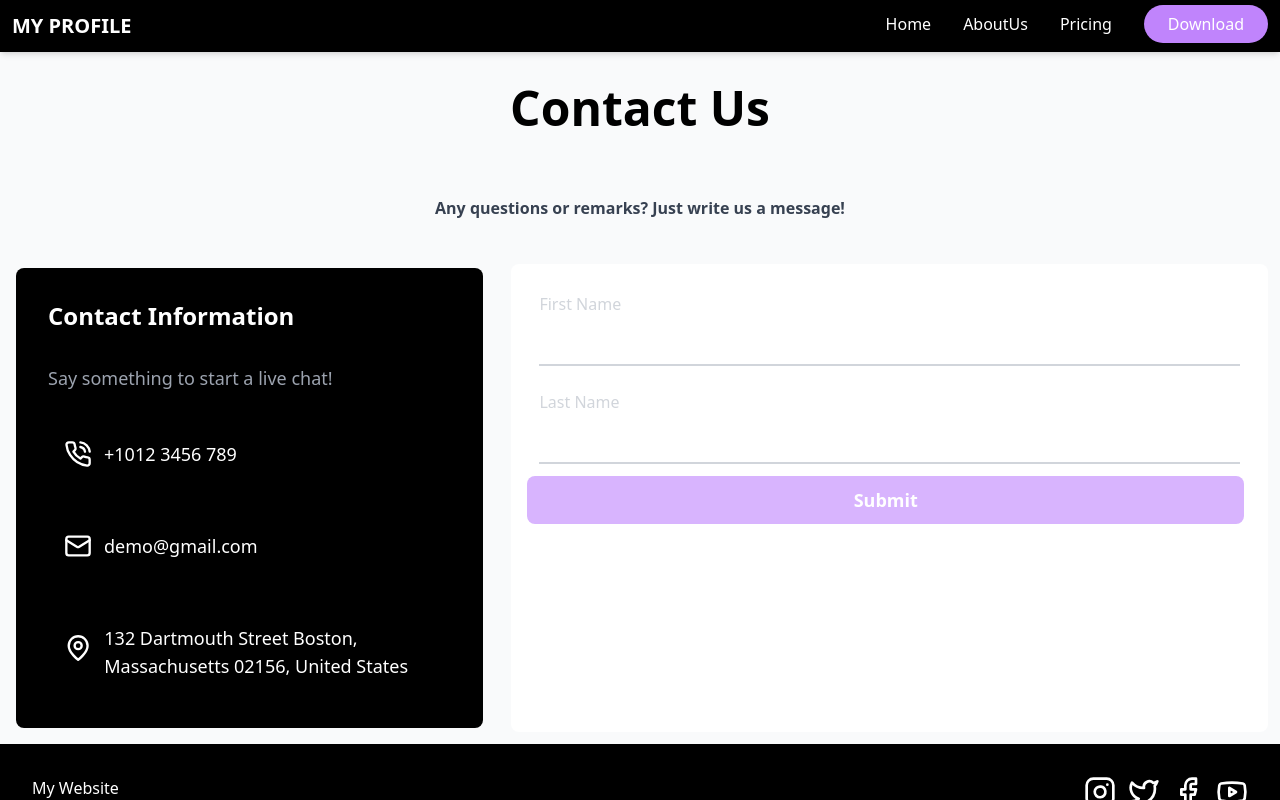
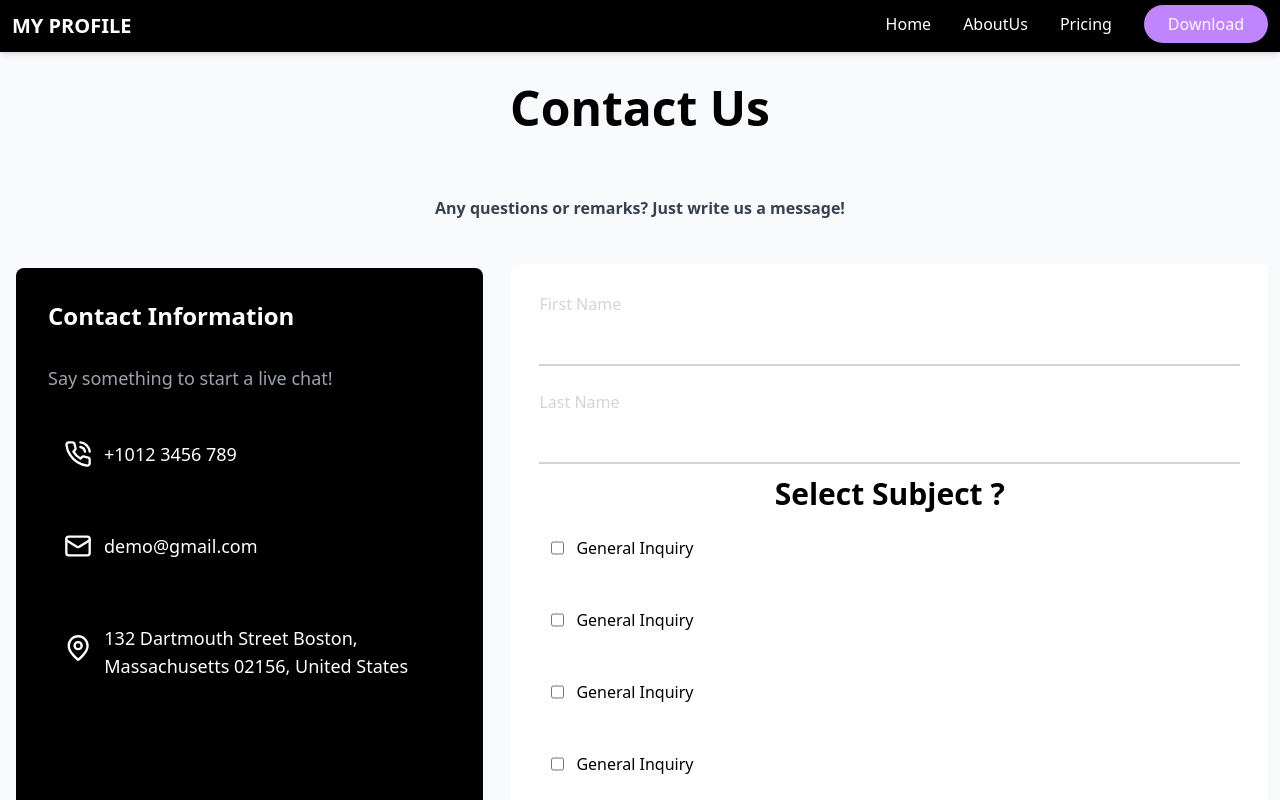
Before and after one commit to zeiq-co/anoop-project, a Next.js app: page /contact in a window 1280 px wide. Shown: the top 800 px of the page. Built offline with nearby package versions, Linux system fonts and the light colour scheme.

Commit message:
made check box into component

```diff
--- /dev/null
+++ b/src/components/Checkbox.js
@@ -0,0 +1,11 @@
+export default function Checkbox (){
+    return(
+    <div>
+        <div className='flex flex-row m-3'>
+          <div className='flex flex-row  m-3'>
+            <input type="checkbox"className='flex p-2' />
+            <p className='px-3 font-light'>General Inquiry</p>
+            </div>
+        </div>
+      </div>)
+}
--- a/src/pages/contact.jsx
+++ b/src/pages/contact.jsx
@@ -1,6 +1,7 @@
 import { PhoneCall, Mail, MapPin } from 'lucide-react';
 import Nav from '../components/Nav';
 import { Instagram, Twitter, Facebook, Youtube} from 'lucide-react';
+import Checkbox from '@/components/Checkbox';
 
 export default function Home() {
   return (
@@ -51,6 +52,13 @@ export default function Home() {
          <p className='p-3  text-gray-300'>Last Name</p>
          <input type="text" className=' m-3 bg-white border-gray-300 border-spacing-3 border-b-2' ></input>
           {/* Questions */}
+          {/* Check Boxes */}
+          <h1 className='text-center text-3xl font-semibold '>Select Subject ?</h1>
+          <Checkbox/>
+          <Checkbox/>
+          <Checkbox/>
+          <Checkbox/>
+          {/* Check Boxes */}
          {/* Submit */}
          <button
           onClick={() => alert('Your form is submitted!')}
```
